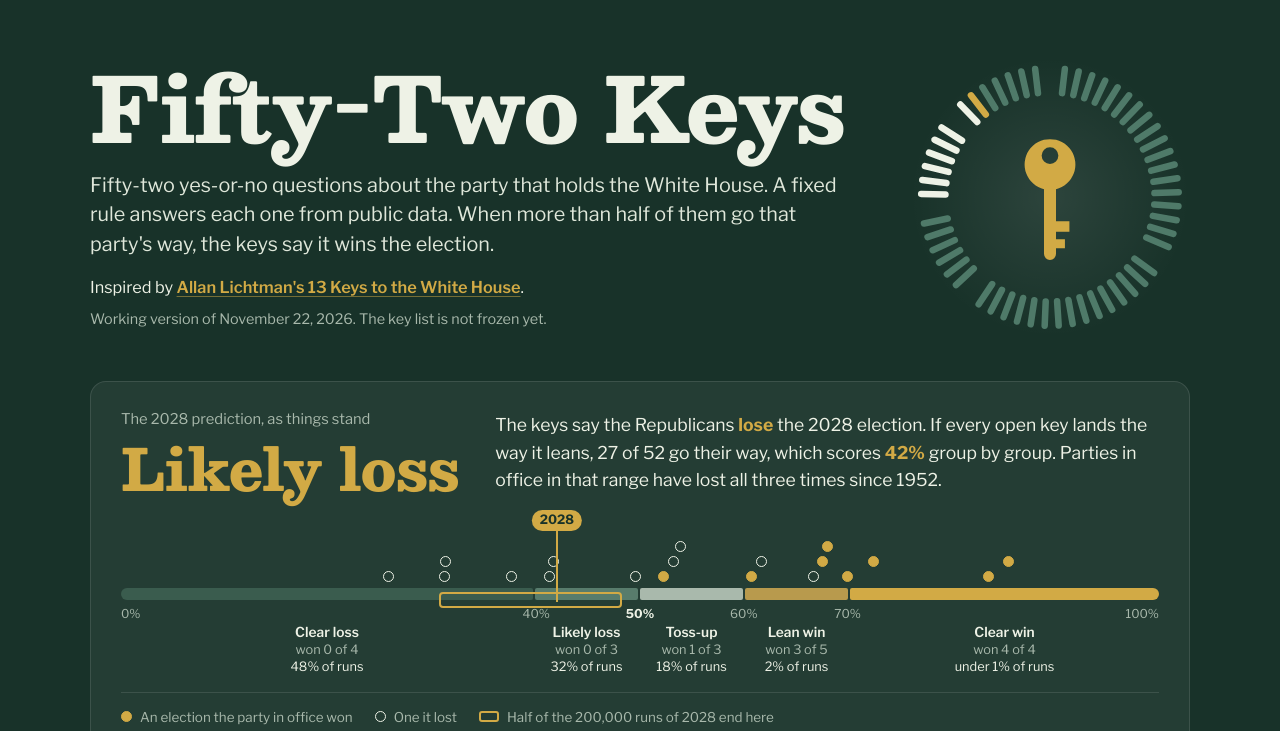
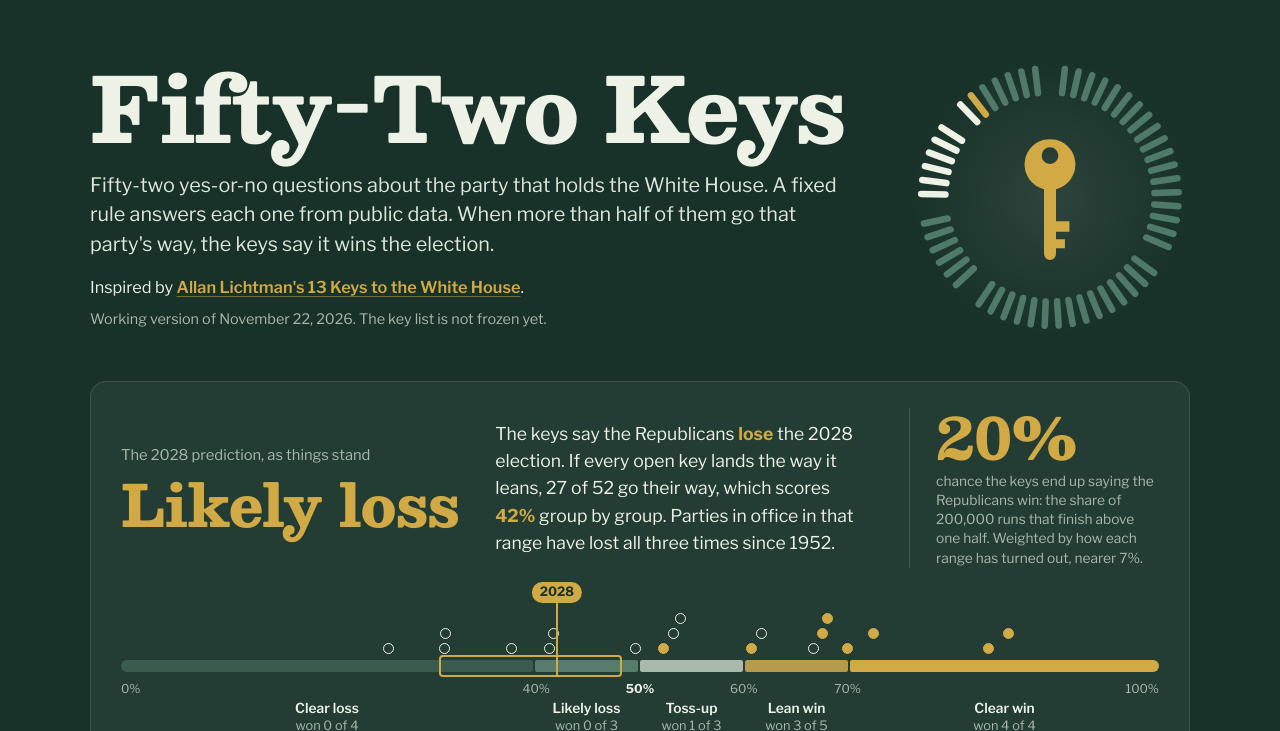
Before and after one commit to KA82205/fifty-two-keys, a plain HTML site: page docs/index.html in a window 1280 px wide. Shown: the part 64-795 px from the top of the page. Drawn offline with Linux system fonts and the light colour scheme.

Commit message:
Show the chance of a win beside the prediction; centre the range box on the scale

```diff
--- a/docs/index.html
+++ b/docs/index.html
@@ -332,7 +332,10 @@ h2{font-size:clamp(1.8rem,3.6vw,2.5rem);letter-spacing:-.01em}
 .emblem line.o{stroke:#4f7a69}
 .emblem use{fill:var(--brass)}
 .gauge{margin-top:44px;padding:26px 30px 22px;border-radius:16px;background:rgba(255,255,255,.055);border:1px solid rgba(255,255,255,.11)}
-.gz-head{display:grid;grid-template-columns:auto minmax(0,1fr);gap:10px 36px;align-items:center}
+.gz-head{display:grid;grid-template-columns:auto minmax(0,1fr) 250px;gap:10px 36px;align-items:center}
+.gz-odds{border-left:1px solid rgba(255,255,255,.14);padding-left:26px}
+.gz-odds strong{font-size:clamp(2rem,3.6vw,2.6rem)}
+.gz-odds span{display:block;font-size:.86rem;line-height:1.4;color:var(--board-muted);margin-top:6px}
 .gz-head strong{display:block;font:800 clamp(2.5rem,5.4vw,3.6rem)/1 var(--display);color:var(--brass);letter-spacing:-.01em;white-space:nowrap}
 .gz-kick{display:block;font-size:.92rem;color:var(--board-muted);margin-bottom:8px}
 .gz-head p b{color:var(--brass);font-weight:700}
@@ -343,15 +346,15 @@ h2{font-size:clamp(1.8rem,3.6vw,2.5rem);letter-spacing:-.01em}
 .gz-dots{position:relative;height:74px}
 .gz-d{position:absolute;width:11px;height:11px;margin-left:-5.5px;border-radius:50%;border:1.5px solid var(--board-ink);box-sizing:border-box}
 .gz-d.won{background:var(--brass);border-color:var(--brass)}
-.gz-now{position:absolute;top:0;bottom:-14px;width:2px;margin-left:-1px;background:var(--brass);z-index:2}
+.gz-now{position:absolute;top:0;bottom:-17px;width:2px;margin-left:-1px;background:var(--brass);z-index:2}
 .gz-now span{position:absolute;top:-4px;left:50%;transform:translateX(-50%);font:700 .8rem/1 var(--text);color:var(--forest);background:var(--brass);padding:4px 8px;border-radius:999px;white-space:nowrap}
-.gz-iqr{position:absolute;bottom:-20px;height:16px;border:2px solid var(--brass);border-radius:4px;z-index:1}
+.gz-iqr{position:absolute;bottom:-17px;height:22px;box-sizing:border-box;border:2px solid var(--brass);border-radius:4px;z-index:1}
 .gz-track{display:flex;gap:2px;height:12px}
 .gz-track i,.gz-list i{border-radius:2px}
 .gz-track i:first-child{border-radius:6px 2px 2px 6px}.gz-track i:last-child{border-radius:2px 6px 6px 2px}
 .s0{background:#3a5c4e}.s1{background:#587c6c}.s2{background:#a9b9ac}.s3{background:#b89a4d}.s4{background:var(--brass)}
-.gz-edges{position:relative;height:20px;font-size:.76rem;color:var(--board-muted);font-variant-numeric:tabular-nums}
-.gz-edges span{position:absolute;top:5px;transform:translateX(-50%)}
+.gz-edges{position:relative;height:24px;font-size:.76rem;color:var(--board-muted);font-variant-numeric:tabular-nums}
+.gz-edges span{position:absolute;top:8px;transform:translateX(-50%)}
 .gz-edges span:first-child{transform:none}.gz-edges span:last-child{transform:translateX(-100%)}
 .gz-edges .mid{color:var(--board-ink);font-weight:700}
 .gz-labs{display:flex;gap:2px;margin-top:4px;font-size:.86rem;line-height:1.3}
@@ -399,6 +402,10 @@ footer b{color:var(--board-ink)}
 footer a{color:var(--board-ink)}
 .foot-mark{display:flex;align-items:center;gap:12px;font:700 1.15rem var(--display);color:var(--board-ink);margin-bottom:18px}
 .foot-mark .logo{width:36px;height:36px;border-radius:9px;box-shadow:0 0 0 1px rgba(255,255,255,.14)}
+@media (max-width:1100px){
+  .gz-head{grid-template-columns:auto minmax(0,1fr)}
+  .gz-odds{grid-column:1/-1;border-left:0;padding-left:0;border-top:1px solid rgba(255,255,255,.14);padding-top:12px}
+}
 @media (max-width:900px){
   .hero-top{grid-template-columns:1fr}
   .emblem{display:none}
@@ -408,6 +415,7 @@ footer a{color:var(--board-ink)}
   .hero{padding:40px 0 30px}
   .gauge{padding:20px 16px 16px;margin-top:30px}
   .gz-head{grid-template-columns:1fr}
+  .gz-odds{border-left:0;padding-left:0;border-top:1px solid rgba(255,255,255,.14);padding-top:12px}
   .gz-labs{display:none}.gz-list{display:block}
   .run,.sub{padding:20px 16px}
   .glist{padding:18px 16px 4px}
@@ -774,7 +782,7 @@ const DATA = {"groups":[{"id":"A","name":"Economy now","n":18,"desc":"Is the eco
     const now = Rn ? S.bands.find(b => Rn.likely >= b.lo && Rn.likely < b.hi) : null, wins = Rn && Rn.likely > 0.5;
     $('gauge').innerHTML = (Rn ? '<div class="gz-head"><div><span class="gz-kick">The 2028 prediction, as things stand</span><strong>' + now.label.charAt(0).toUpperCase() + now.label.slice(1) + '</strong></div><p>The keys say the Republicans <b>' + (wins ? 'win' : 'lose') +
       '</b> the 2028 election. If every open key lands the way it leans, ' + Rn.likely_for + ' of ' + K.length + ' go their way, which scores <b>' + pc(Rn.likely) + '</b> group by group. Parties in office in that range have ' +
-      (now.won === 0 ? 'lost all ' + word(now.n) + ' times' : now.won === now.n ? 'won all ' + word(now.n) + ' times' : 'won ' + word(now.won) + ' times in ' + word(now.n)) + ' since ' + E[0].y + '.</p></div>' : '') +
+      (now.won === 0 ? 'lost all ' + word(now.n) + ' times' : now.won === now.n ? 'won all ' + word(now.n) + ' times' : 'won ' + word(now.won) + ' times in ' + word(now.n)) + ' since ' + E[0].y + '.</p><div class="gz-odds"><strong>' + pc(Rn.above) + '</strong><span>chance the keys end up saying the Republicans win: the share of ' + Rn.runs + ' runs that finish above one half.' + (S.run ? ' Weighted by how each range has turned out, nearer ' + pc(S.run.chance) + '.' : '') + '</span></div></div>' : '') +
       '<div class="gz-plot"><div class="gz-dots">' + dots + (Rn ? '<div class="gz-now" style="left:' + (100 * Rn.likely).toFixed(1) + '%"><span>2028</span></div><div class="gz-iqr" style="left:' + (100 * Rn.p25).toFixed(1) + '%;width:' + (100 * (Rn.p75 - Rn.p25)).toFixed(1) + '%"></div>' : '') +
       '</div><div class="gz-track">' + segs + '</div><div class="gz-edges">' + edges + '</div><div class="gz-labs">' + labs + '</div></div><ul class="gz-list">' + list + '</ul>' +
       '<p class="gz-cap"><span><i class="gz-d won"></i>An election the party in office won</span><span><i class="gz-d"></i>One it lost</span>' + (Rn ? '<span><i class="gz-bar"></i>Half of the ' + Rn.runs + ' runs of 2028 end here</span>' : '') + '</p>';
```
Also changed, not shown: template.html (+14 -6 lines).
